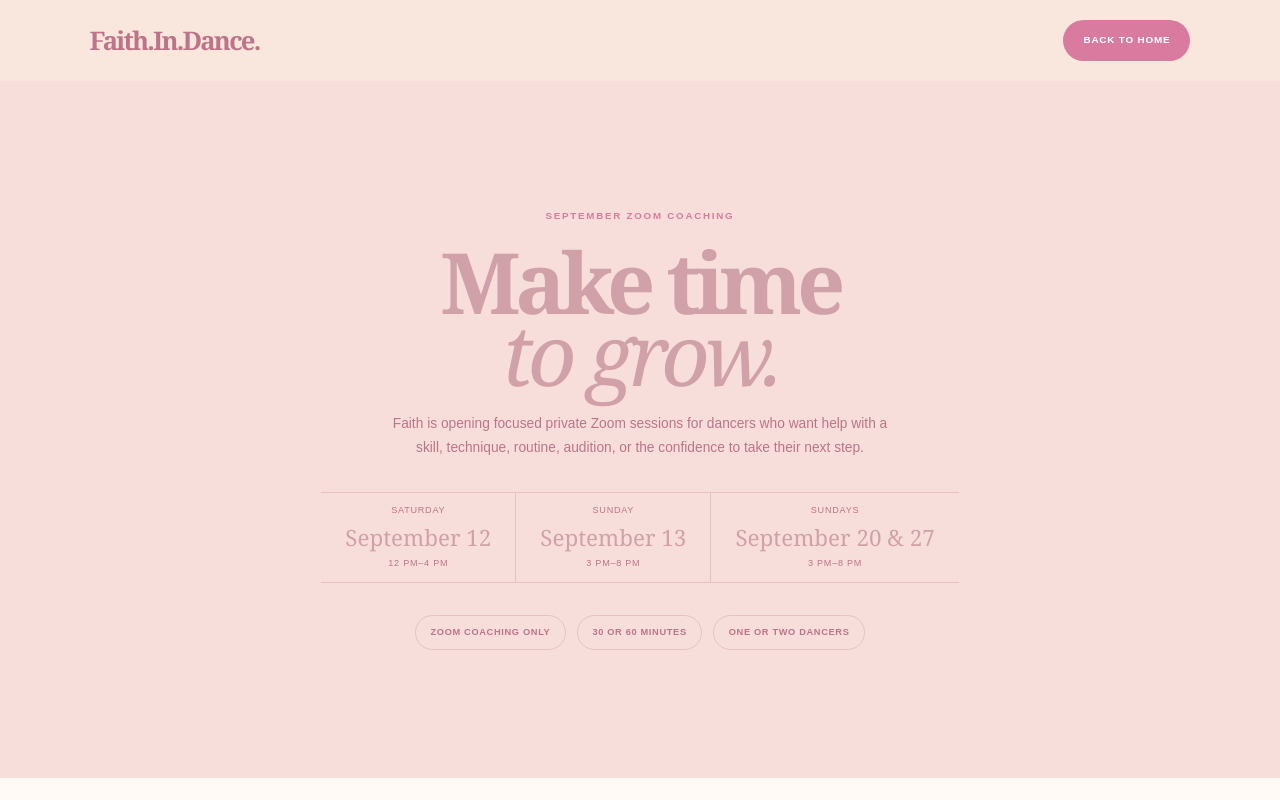
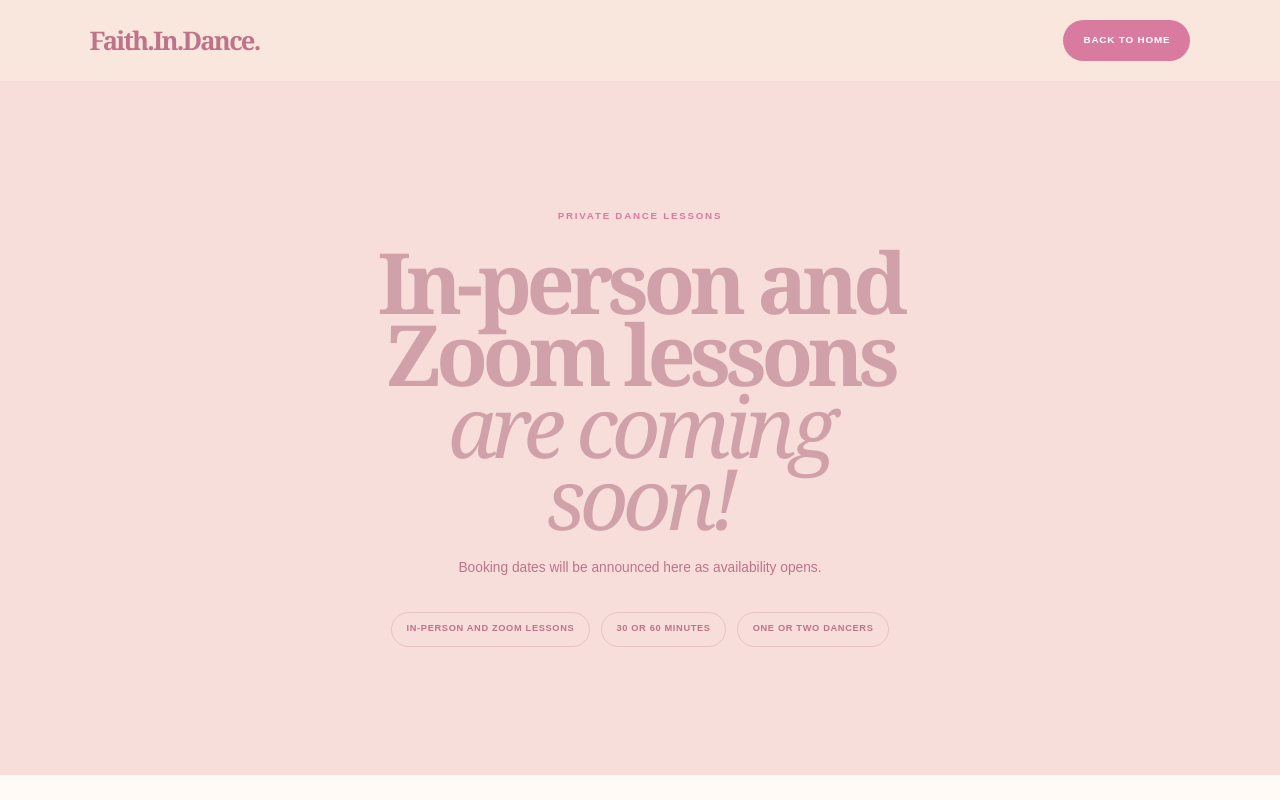
Before and after one commit to Mila1980/FAITHDANCE, a Next.js app: page /book in a window 1280 px wide. Shown: the top 800 px of the page. Built offline with nearby package versions, Linux system fonts and the light colour scheme; no server answers.

Commit message:
Announce upcoming in-person and Zoom lessons

```diff
--- a/src/app/book/page.tsx
+++ b/src/app/book/page.tsx
@@ -1,12 +1,11 @@
 import Link from "next/link";
-import { BookingSlotPicker } from "@/components/booking-slot-picker";
 import type { Metadata } from "next";
 
 export const metadata: Metadata = {
-  title: "Book Private Online Dance Lessons",
-  description: "Book a private 30- or 60-minute Zoom dance lesson with Faith for personalized technique, tricks, auditions, routines, and performance coaching.",
+  title: "Private Dance Lessons Coming Soon",
+  description: "In-person and Zoom lessons are coming soon! Booking dates will be announced here as availability opens.",
   alternates: { canonical: "/book" },
-  openGraph: { url: "/book", title: "Book Private Online Dance Lessons", description: "Choose an available time for supportive, personalized Zoom dance coaching with Faith." },
+  openGraph: { url: "/book", title: "Book Private Online Dance Lessons", description: "In-person and Zoom lessons are coming soon! Booking dates will be announced here as availability opens." },
 };
 
 export default function BookPage() {
@@ -18,36 +17,11 @@ export default function BookPage() {
       </nav>
 
       <section className="booking-hero">
-        <p className="eyebrow">September Zoom coaching</p>
-        <h1>
-          Make time
-          <br />
-          <em>to grow.</em>
-        </h1>
-        <p>
-          Faith is opening focused private Zoom sessions for dancers who want help
-          with a skill, technique, routine, audition, or the confidence to take
-          their next step.
-        </p>
-        <div className="booking-dates" aria-label="Available coaching dates">
-          <div>
-            <span>Saturday</span>
-            <strong>September 12</strong>
-            <small>12 PM–4 PM</small>
-          </div>
-          <div>
-            <span>Sunday</span>
-            <strong>September 13</strong>
-            <small>3 PM–8 PM</small>
-          </div>
-          <div>
-            <span>Sundays</span>
-            <strong>September 20 &amp; 27</strong>
-            <small>3 PM–8 PM</small>
-          </div>
-        </div>
+        <p className="eyebrow">Private dance lessons</p>
+        <h1>In-person and Zoom lessons<br /><em>are coming soon!</em></h1>
+        <p>Booking dates will be announced here as availability opens.</p>
         <div className="booking-fit">
-          <span>Zoom coaching only</span>
+          <span>In-person and Zoom lessons</span>
           <span>30 or 60 minutes</span>
           <span>One or two dancers</span>
         </div>
@@ -56,7 +30,7 @@ export default function BookPage() {
       <section className="session-pricing" aria-label="Private lesson prices">
         <div className="section-heading">
           <p className="eyebrow">Private Zoom lessons</p>
-          <h2>Choose your session.</h2>
+          <h2>Zoom lesson pricing.</h2>
         </div>
         <div className="price-grid">
           <article>
@@ -78,7 +52,10 @@ export default function BookPage() {
         <p>— Parent of a Faith.In.Dance. dancer</p>
       </section>
 
-      <BookingSlotPicker />
+      <section className="booking-review">
+        <p>Have a question about future lessons?</p>
+        <Link className="button" href="/#contact">Contact Faith <span>→</span></Link>
+      </section>
 
       <footer className="booking-footer">
         <p>Faith.In.Dance. · Private coaching with purpose.</p>
--- a/src/app/page.tsx
+++ b/src/app/page.tsx
@@ -17,14 +17,14 @@ export default function Home() {
           <div className="nav-links">
             <Link href="/about">About</Link><Link href="/membership">Lessons + Tutorials</Link><Link href="/prayers">Prayers</Link><Link href="/book">Book</Link>
           </div>
-          <Link className="nav-button" href="/book">Book now</Link>
+          <Link className="nav-button" href="/book">Lesson updates</Link>
         </nav>
         <div className="hero-grid">
           <div className="hero-copy">
             <p className="eyebrow">Private Zoom dance coaching</p>
             <h1>Putting meaning in <em>motion.</em></h1>
             <p className="intro">Thoughtful, one-on-one Zoom coaching that helps every dancer feel capable, grounded, and confident—wherever they are.</p>
-            <div className="actions"><Link className="button" href="/book">Book a Zoom lesson <span>→</span></Link><Link className="text-link" href="/membership">Explore membership</Link></div>
+            <div className="actions"><Link className="button" href="/book">Explore private lessons <span>→</span></Link><Link className="text-link" href="/membership">Explore membership</Link></div>
           </div>
           <div className="hero-photo-stack" aria-label="Faith's dance journey">
             <div className="hero-photo hero-photo-baby"><Image src="/images/faith-baby.jpeg" alt="Faith as a young dancer" fill sizes="(max-width: 720px) 38vw, 220px" priority /></div>
@@ -35,13 +35,13 @@ export default function Home() {
         </div>
       </section>
 
-      <section className="home-booking-banner" aria-label="September Zoom lesson announcement">
+      <section className="home-booking-banner" aria-label="Upcoming private lessons">
         <div>
-          <p className="eyebrow">Private Zoom lessons</p>
-          <h2>Dance with Faith<br /><em>September 12, 13, 20 &amp; 27.</em></h2>
-          <p>Book a private Zoom lesson and receive your Zoom link by email after payment.</p>
+          <p className="eyebrow">Private dance lessons</p>
+          <h2>In-person and Zoom lessons<br /><em>are coming soon!</em></h2>
+          <p>Booking dates will be announced here as availability opens.</p>
         </div>
-        <Link className="button" href="/book">Book now <span>→</span></Link>
+        <Link className="button" href="/book">Lesson updates <span>→</span></Link>
       </section>
 
       <section className="about section" id="about">
```
